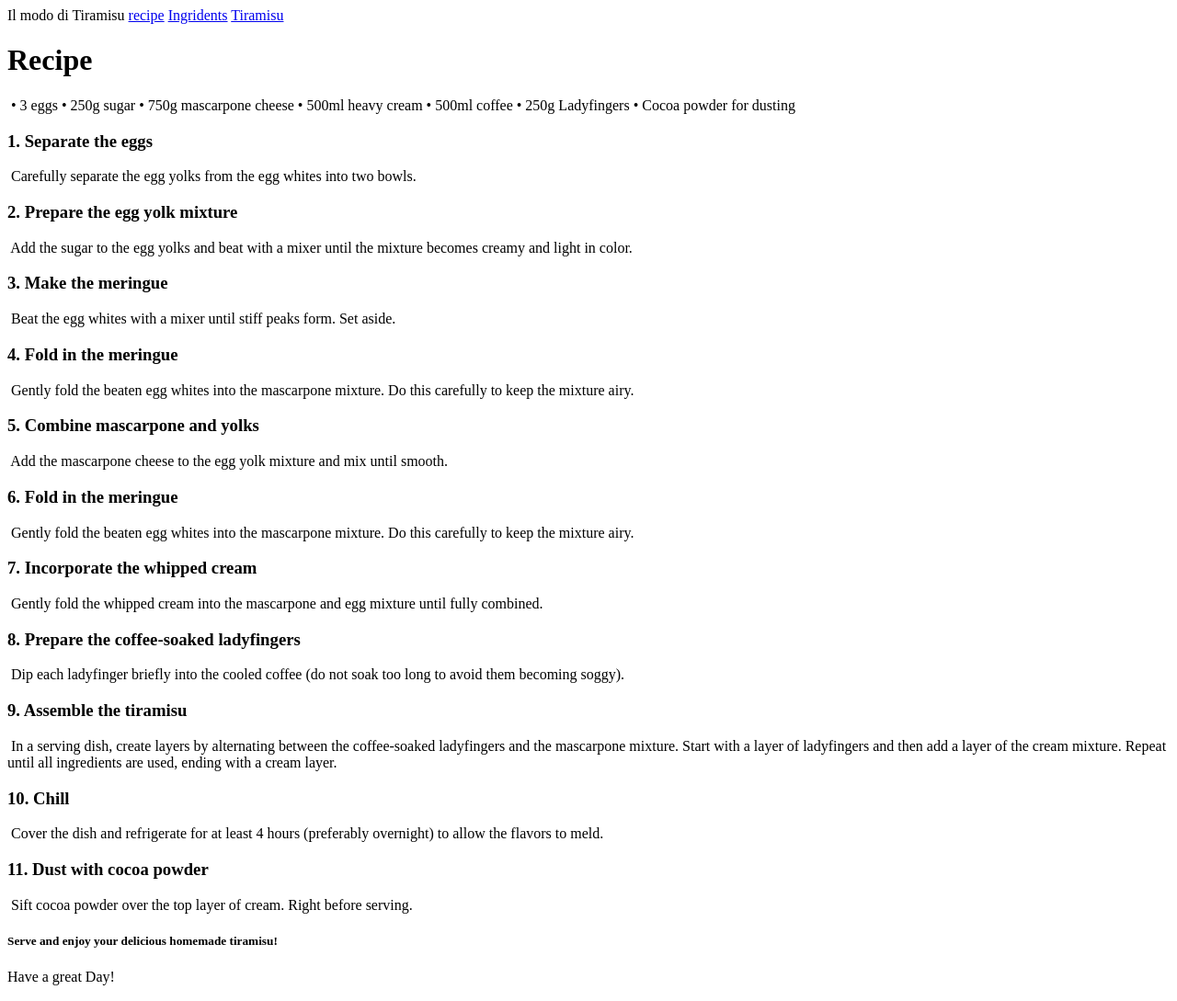
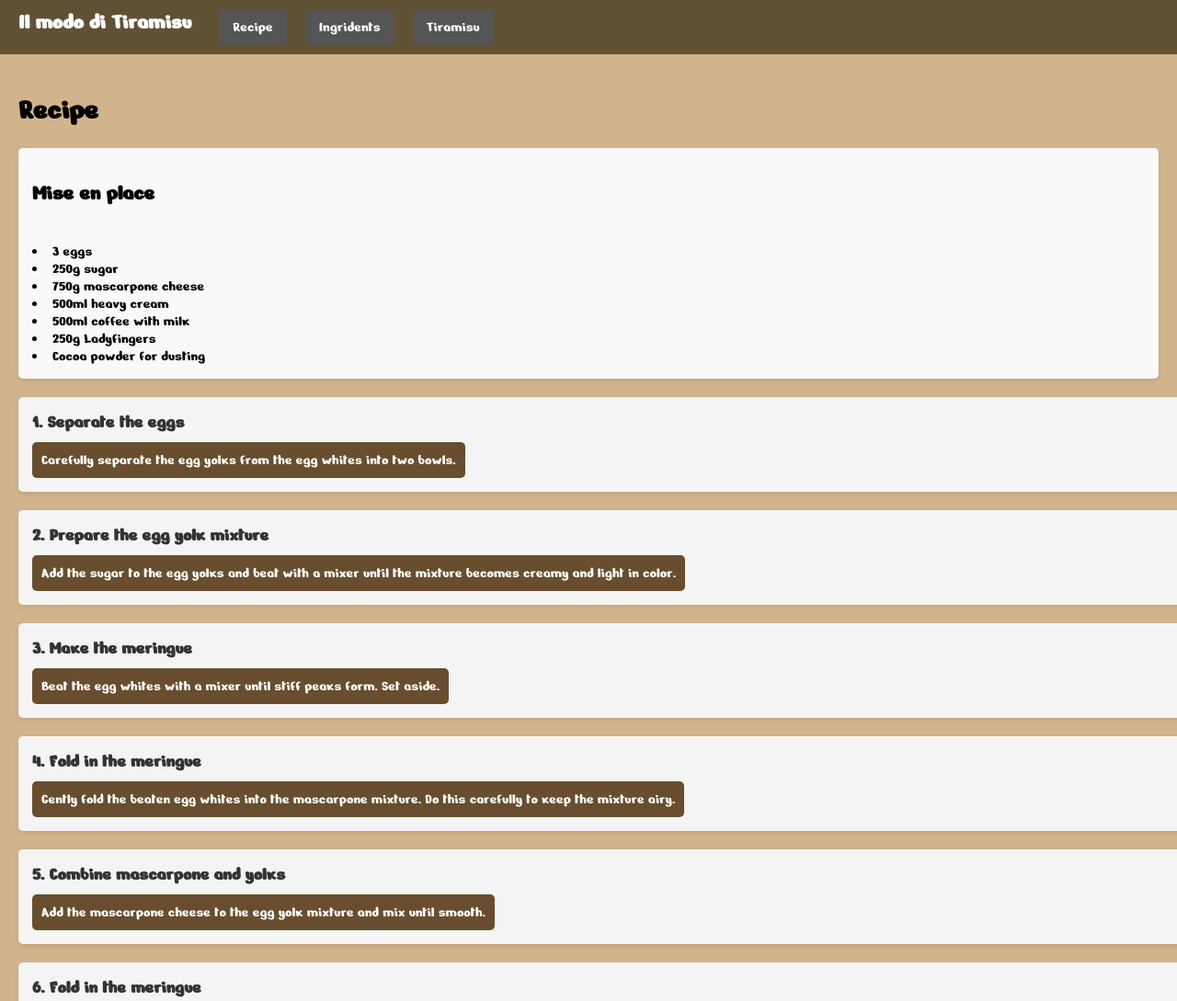
Before and after one commit to sylia08/Il_mondo_di_tiramisu, a plain HTML site: page recipe.html in a window 1280 px wide. Shown: the top 1089 px of the page at 92% size. Drawn offline with Linux system fonts and the light colour scheme.

Commit message:
css styling

```diff
--- /dev/null
+++ b/recipe.css
@@ -0,0 +1,132 @@
+
+body {
+    font-family: 'Nerko One', sans-serif;
+    margin: 0;
+    padding: 0;
+    box-sizing: border-box;
+    background-color: #D2B48C;
+}
+
+header {
+    background-color: #605135;
+    color: white;
+    padding: 10px 20px;
+    display: flex;
+    justify-content: space-between;
+    align-items: center;
+}
+
+header .topnav {
+    display: flex;
+    justify-content: space-between;
+    width: 100%;
+}
+
+header .buttons-right {
+    display: flex;
+    align-items: right;
+}
+
+header .title {
+    font-family: 'Nerko One';
+    font-size: 24px;
+    font-weight: bold;
+    margin-right: 20px;
+}
+
+header .button {
+    background-color: #555;
+    font-family: 'Nerko One';
+    color: white;
+    padding: 10px 15px;
+    margin: 0 10px;
+    text-decoration: none;
+    border-radius: 5px;
+    transition: background-color 0.3s ease;
+}
+
+header .button:hover {
+    background-color: #777;
+}
+
+
+main {
+    padding: 20px;
+}
+
+
+.steps {
+    margin: 20px 0;
+    padding: 15px;
+    background-color: #f4f4f4;
+    border-radius: 5px;
+    box-shadow: 0 2px 5px rgba(0, 0, 0, 0.1);
+    display: flex;
+    flex-direction: column;
+    align-items: flex-start;
+    transition: transform 0.3s ease;
+}
+
+.steps:hover {
+    transform: translateY(-5px);
+}
+
+
+.steps h3 {
+    font-family: 'Nerko One';
+    margin: 0;
+    font-size: 20px;
+    font-weight: bold;
+    color: #333;
+}
+
+.steps a {
+    margin-top: 10px;
+    font-size: 16px;
+    color: #555;
+    text-decoration: none;
+}
+
+
+.missenplace {
+    padding: 15px;
+    background-color: #f9f9f9;
+    margin-bottom: 20px;
+    border-radius: 5px;
+    box-shadow: 0 2px 5px rgba(0, 0, 0, 0.1);
+}
+
+.missenplace h3 {
+    margin: 0 0 10px;
+    font-size: 18px;
+    color: 684e2e;
+}
+
+.missenplace a {
+    font-family: 'Nerko One';
+    font-size: 16px;
+    color: #555;
+}
+
+.steps {
+    display: middle;
+    width: 100%;
+    text-align: center;
+}
+
+.steps a {
+    font-family: 'Nerko One';
+    display: block;
+    padding: 10px;
+    background-color: #684e2e;
+    color: white;
+    text-decoration: none;
+    text-align: center;
+    border-radius: 5px;
+    margin-top: 10px;
+    transition: background-color 0.3s ease;
+}
+
+.steps a:hover {
+    background-color: #684e2e;
+}
--- a/recipe.html
+++ b/recipe.html
@@ -6,6 +6,8 @@
             name="viewport"
             content="width=device-width, initial-scale=1, shrink-to-fit=no"
         />
+        <link rel="stylesheet" href="recipe.css">
+        <link href='https://fonts.googleapis.com/css?family=Nerko One' rel='stylesheet'>
     </head>
 
     <body>
@@ -14,7 +16,7 @@
 
                 <div class="buttons-right">
                     <a class="title">Il modo di Tiramisu</a>
-                    <a href="recipe.html" class="button">recipe</a>
+                    <a href="recipe.html" class="button">Recipe</a>
                     <a href="ingredients.html" class="button">Ingridents</a>
                     <a href=" tiramisu.html" class="button">Tiramisu</a>
                 </div>
@@ -29,16 +31,15 @@
         </div>
 
         <div class="missenplace">
-            <h3></h3>
+            <h2>Mise en place</h2>
             <img src="" alt="">
-            <a>• 3 eggs
-                • 250g sugar
-                • 750g mascarpone cheese
-                • 500ml heavy cream
-                • 500ml coffee
-                •  250g Ladyfingers
-                • Cocoa powder for dusting
-            </a>
+            <li> 3 eggs </li>
+            <li> 250g sugar</li>
+            <li> 750g mascarpone cheese</li>
+            <li> 500ml heavy cream</li>
+            <li> 500ml coffee with milk</li>
+            <li> 250g Ladyfingers</li>
+            <li> Cocoa powder for dusting</li>
         </div>
 
         <div  class="steps">
@@ -107,15 +108,8 @@
             <a>Sift cocoa powder over the top layer of cream. Right before serving.</a>
         </div>
 
-        <h5>Serve and enjoy your delicious homemade tiramisu!</h5>
-
-
+        <h1>Serve and enjoy your delicious homemade tiramisu!</h1>
         </main>
-
-
-        <footer>
-            <p>Have a great Day!</p>
-        </footer>
 
     </body>
 </html>
```
Also changed, not shown: index.html (+4 -6 lines), tiramisu.png (added).
